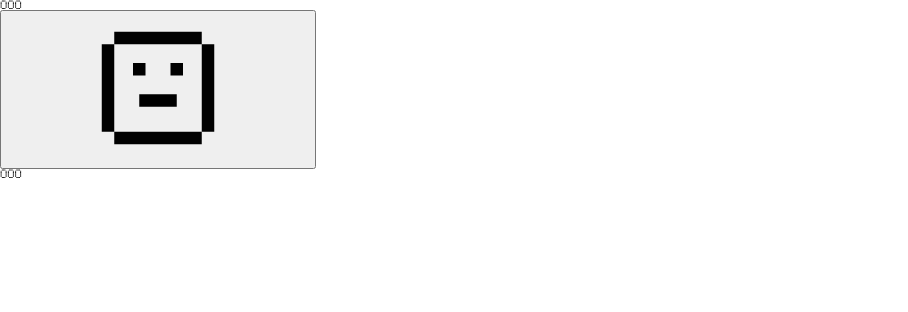
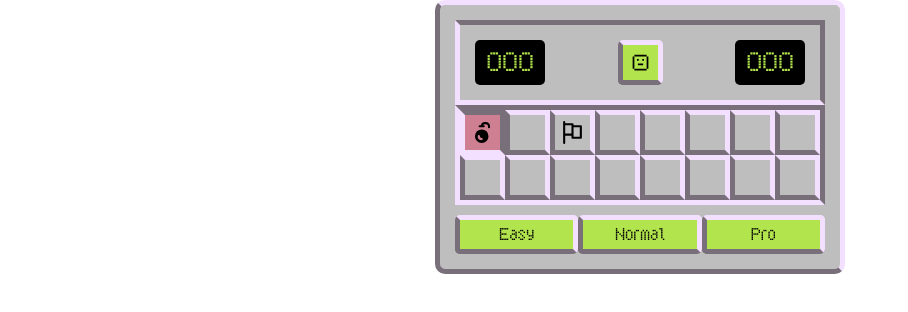
Before and after one commit to romaniso/minesweeper, a website: page index.html in a window 1280 px wide. Shown: the whole page, without its empty margins (0-908 px from the left). Drawn offline with Linux system fonts and the light colour scheme.

Commit message:
Add all necessary styles, create main html structure

```diff
--- a/index.html
+++ b/index.html
@@ -8,19 +8,41 @@
     <link rel="stylesheet" href="style.css" />
   </head>
   <body>
-    <main class="game">
-      <header class="game__header header">
+    <main class="game border border--convex">
+      <header class="game__header header border border--pressed">
         <div class="header__counter"><span>000</span></div>
         <div class="header__reset reset">
-          <button class="reset__button button">
+          <button class="reset__button button border border--convex">
             <svg><use href="./assets/sprite.svg#neutral"></use></svg>
           </button>
         </div>
         <div class="header__timer"><span>000</span></div>
       </header>
-      <section class="game__board board"></section>
-      <section class="game__popup popup"></section>
+      <section class="game__board board border border--pressed">
+        <div class="cell border border--pressed cell--mined"></div>
+        <div class="cell border border--convex"></div>
+        <div class="cell border border--convex cell--flagged"></div>
+        <div class="cell border border--convex"></div>
+        <div class="cell border border--convex"></div>
+        <div class="cell border border--convex"></div>
+        <div class="cell border border--convex"></div>
+        <div class="cell border border--convex"></div>
+        <div class="cell border border--convex"></div>
+        <div class="cell border border--convex"></div>
+        <div class="cell border border--convex"></div>
+        <div class="cell border border--convex"></div>
+        <div class="cell border border--convex"></div>
+        <div class="cell border border--convex"></div>
+        <div class="cell border border--convex"></div>
+        <div class="cell border border--convex"></div>
+      </section>
+      <section class="game__buttons">
+        <button class="button border border--convex">Easy</button>
+        <button class="button border border--convex">Normal</button>
+        <button class="button border border--convex">Pro</button>
+      </section>
     </main>
+    <section class="game__popup popup"></section>
     <script src="./js/Game.js" type="module"></script>
   </body>
 </html>
--- a/style.css
+++ b/style.css
@@ -1,3 +1,24 @@
+:root {
+  --primary-grey: #bebebe;
+  --dark-grey: #786f7a;
+  --lightpurple: #f3dfff;
+  --greenish: #b2e44d;
+  --dark-greenish: #8db53d;
+  --alarm-color: #db5072;
+}
+
+/* Animations */
+@keyframes bomb-flash {
+  50% {
+    background-color: var(--primary-grey);
+  }
+}
+@keyframes flag-flash {
+  50% {
+    background-image: none;
+  }
+}
+
 body {
   margin: 0;
   padding: 0;
@@ -9,7 +30,116 @@ body {
   src: url("./assets/subway-ticker.ttf");
 }
 
-body {
+html {
   font-family: "Subway Ticker", sans-serif;
   font-size: 62.5%;
 }
+svg {
+  width: 100%;
+  height: 100%;
+}
+
+.border {
+  border: 0.5rem solid;
+}
+.border--convex {
+  border-color: var(--lightpurple) var(--lightpurple) var(--dark-grey)
+    var(--dark-grey);
+}
+.border--pressed {
+  border-color: var(--dark-grey) var(--dark-grey) var(--lightpurple)
+    var(--lightpurple);
+}
+
+.game {
+  background-color: var(--primary-grey);
+  padding: 1.5rem;
+  width: 370px;
+  margin: 0 auto;
+  border-radius: 1rem;
+}
+
+.header {
+  padding: 1.5rem;
+  display: flex;
+  justify-content: space-between;
+  align-items: center;
+  background-color: var(--primary-grey);
+}
+
+.header__counter,
+.header__timer {
+  height: 4.5rem;
+  width: 7rem;
+  font-size: 2.2rem;
+  background-color: black;
+  color: var(--greenish);
+  display: flex;
+  justify-content: center;
+  align-items: center;
+  border-radius: 0.5rem;
+}
+
+.reset__button {
+  height: 4.5rem;
+  width: 4.5rem;
+  background-color: var(--greenish);
+  border-radius: 0.5rem;
+  cursor: pointer;
+  transition: background-color 0.3s ease 0s;
+}
+.reset__button:hover {
+  background-color: var(--dark-greenish);
+}
+.board {
+  background-color: var(--primary-grey);
+  display: flex;
+  flex-wrap: wrap;
+}
+
+.game__buttons {
+  display: flex;
+  justify-content: space-between;
+  align-items: center;
+  padding: 1rem 0 0;
+}
+.button {
+  flex: 1;
+  padding: 0.7rem 0;
+  font-size: 1.4rem;
+  font-family: "Subway Ticker", sans-serif;
+  background-color: var(--greenish);
+  display: flex;
+  justify-content: center;
+  align-items: center;
+  border-radius: 0.5rem;
+  cursor: pointer;
+  transition: background-color 0.3s ease 0s;
+}
+.button:hover {
+  background-color: var(--dark-greenish);
+}
+.cell {
+  display: inline-block;
+  width: 3.5rem;
+  height: 3.5rem;
+  cursor: pointer;
+}
+.cell--flagged {
+  background-image: url("./assets/flag.svg");
+  background-position: center;
+  background-repeat: no-repeat;
+  background-size: 2.5rem;
+  animation: flag-flash infinite 0.7s ease-out;
+}
+.cell--mined {
+  background-image: url("./assets/bomb.svg");
+  background-position: center;
+  background-repeat: no-repeat;
+  background-size: 2.5rem;
+  background-color: var(--alarm-color);
+  animation: bomb-flash infinite 0.7s ease-out;
+}
+/*.cell--revealed {
+  border-color: var(--lightpurple);
+}*/
```
